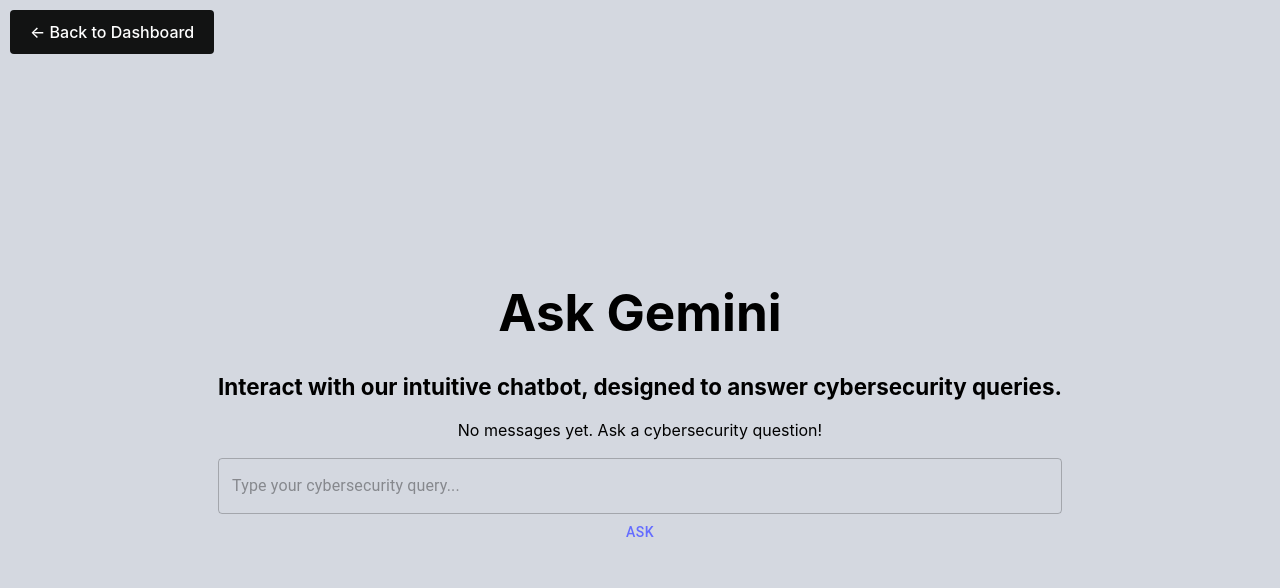
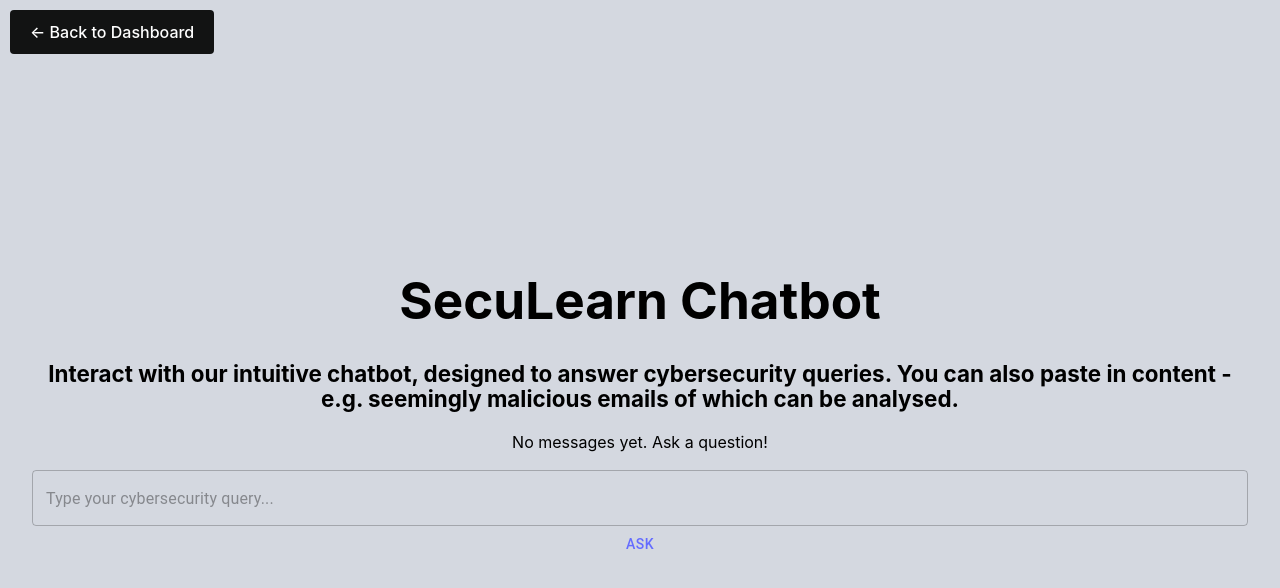
Before and after one commit to oliprev/OP_COMP3000, a React (Vite) app in the folder frontend/: page /main/gemini in a window 1280 px wide. Shown: the top 588 px of the page. Built offline with nearby package versions, Linux system fonts and the light colour scheme; sample sign-in values are in the browser's storage.

Commit message:
Updated text slightly

```diff
--- a/frontend/src/pages/CybersecurityQueryPage.jsx
+++ b/frontend/src/pages/CybersecurityQueryPage.jsx
@@ -40,12 +40,12 @@ function CybersecurityQueryPage() {
     return (
         <div>
             <Link to = "/main" className = "back-link">← Back to Dashboard</Link>
-            <h1>Ask Gemini</h1>
-            <h2>Interact with our intuitive chatbot, designed to answer cybersecurity queries.</h2>
+            <h1>SecuLearn Chatbot</h1>
+            <h2>Interact with our intuitive chatbot, designed to answer cybersecurity queries. You can also paste in content - e.g. seemingly malicious emails of which can be analysed.</h2>
 
             <div>
                 {messages.length === 0 ? ( // If no messages, render message
-                    <p>No messages yet. Ask a cybersecurity question!</p>
+                    <p>No messages yet. Ask a question!</p>
                 ) : (
                     messages.map((msg, index) => ( // Maps over messages array to render each message
                         // Assigns the message index as the key and sets the text alignment based on the role
```
